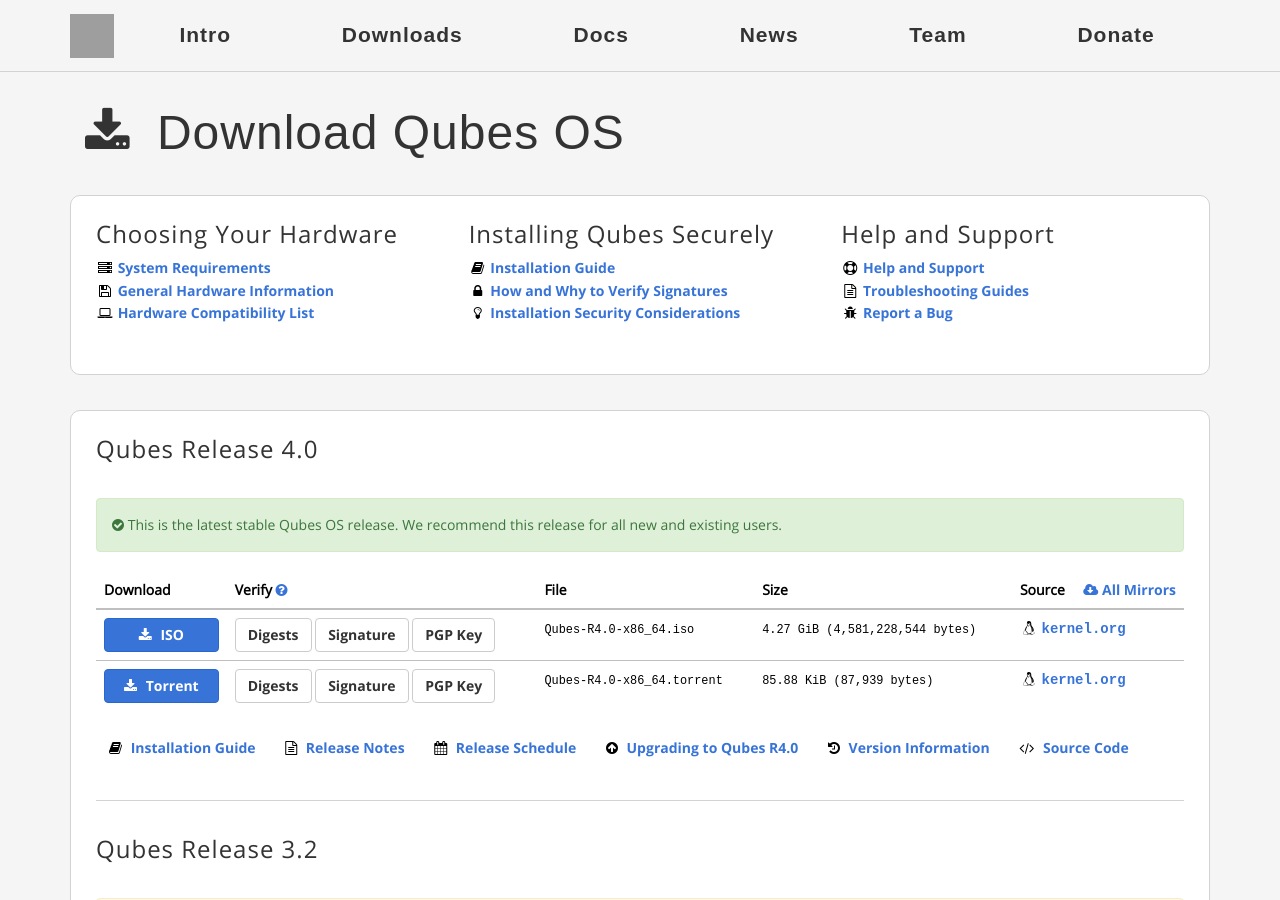
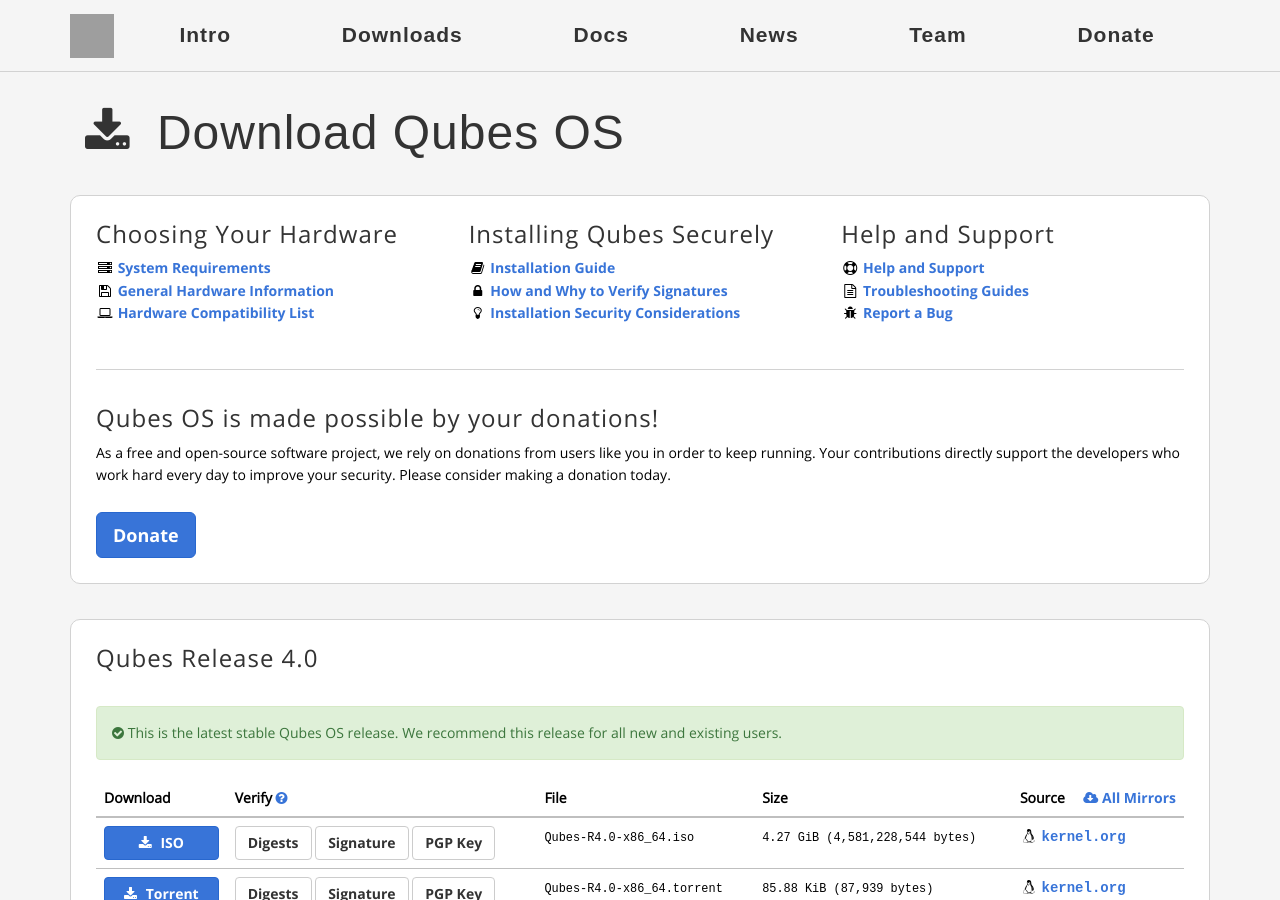
Before and after one commit to QubesOS/qubesos.github.io, a Jekyll site: the page built from pages/downloads.md, in a window 1280 px wide and 900 px high. Built offline with Jekyll 4.4.1, drawn with Linux system fonts in a browser that asks for light colours; some web fonts are replaced; grey boxes are pictures that could not be loaded.

Commit message:
Add donation section

```diff
--- a/pages/downloads.md
+++ b/pages/downloads.md
@@ -32,6 +32,16 @@ redirect_from:
         <li><a href="/doc/#troubleshooting"><i class="fa fa-file-text-o fa-fw black-icon"></i> Troubleshooting Guides</a></li>
         <li><a href="/doc/reporting-bugs/"><i class="fa fa-bug fa-fw black-icon"></i> Report a Bug</a></li>
       </ul>
+    </div>
+  </div>
+  <hr class="more-bottom">
+  <div class="row">
+    <div class="col-lg-12 col-md-12">
+      <h3>Qubes OS is made possible by your donations!</h3>
+      <p>As a free and open-source software project, we rely on donations from users like you in order to keep running.
+      Your contributions directly support the developers who work hard every day to improve your security.
+      Please consider making a donation today.</p>
+      <a class="btn btn-lg btn-primary" href="/donate/">Donate</a>
     </div>
   </div>
 </div>
```
